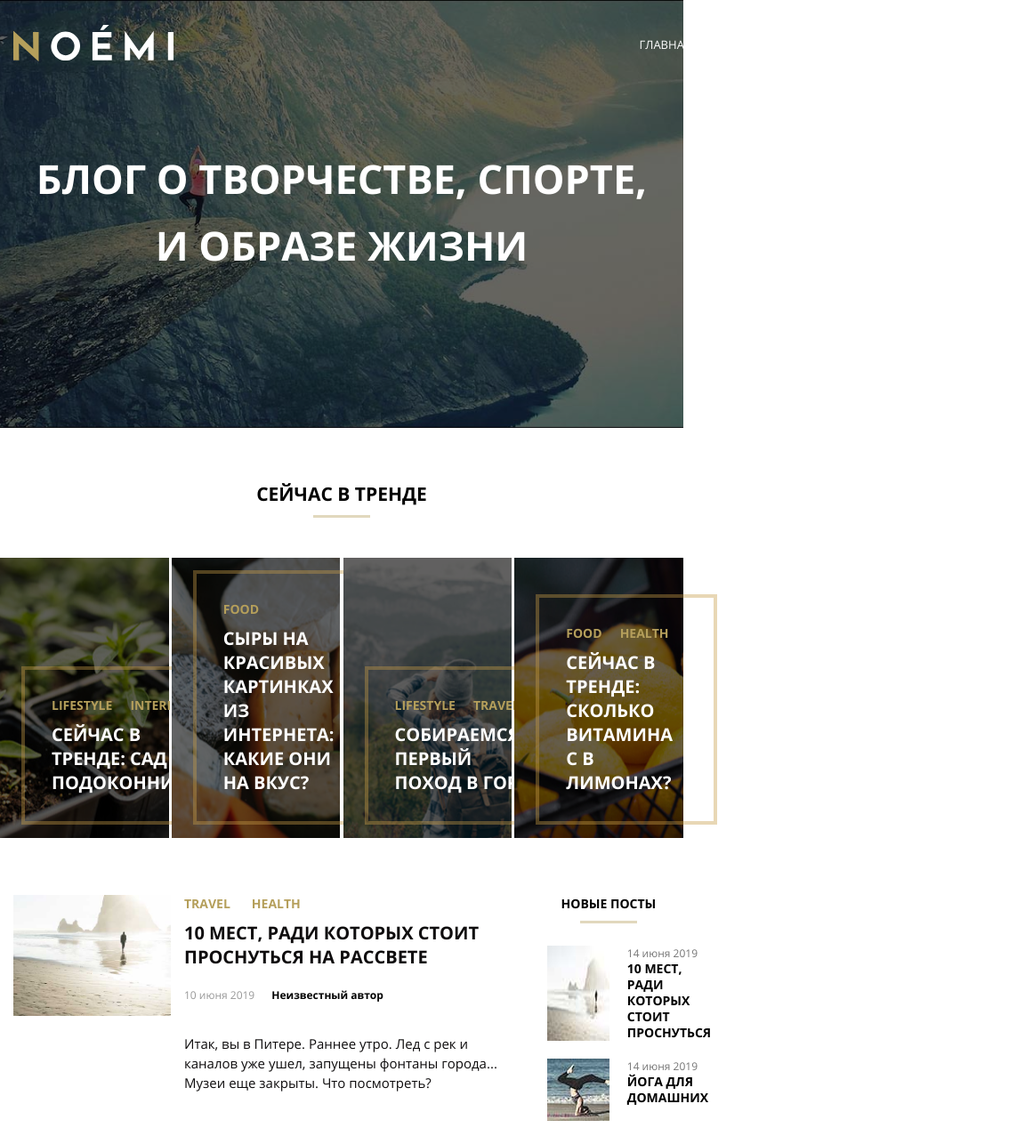
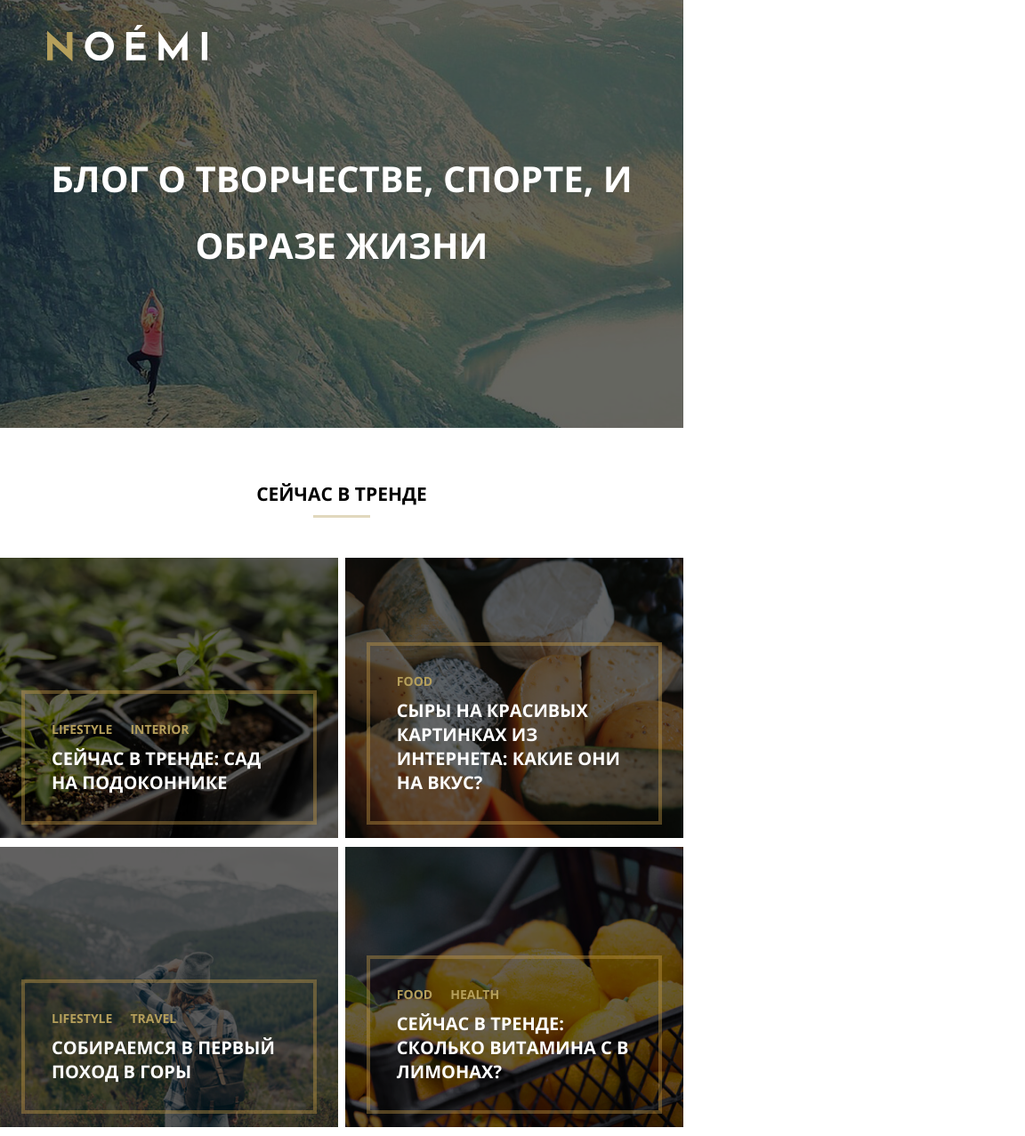
Before and after one commit to VV1nc3nt/MQ-Diploma, a plain HTML site: page index.html in a window 768 px wide. Shown: the top 1277 px of the page at 89% size, 1152 px wide, since content can reach past the window. Drawn offline with Linux system fonts and the light colour scheme; files whose address does not match are found by name.

Commit message:
teblet ver

```diff
--- a/css/style.css
+++ b/css/style.css
@@ -21,6 +21,11 @@
   padding: 0;
   box-sizing: border-box;
 }
+
+/*
+=============================================
+================DESKTOP======================
+============================================= */
 
 /* ==============================HEADER============================= */
 
@@ -591,12 +596,14 @@
 
 .shop_container {
   display: flex;
+  flex-wrap: wrap;
   justify-content: space-between;
 }
 
 .shop_card {
   border: 4px solid rgba(197, 155, 71, 0.4);
   padding: 20px 15px 30px;
+  margin-bottom: 30px;
 }
 
 .shop_img {
@@ -712,6 +719,10 @@
   text-decoration: none;
 }
 
+.shop_button:hover {
+  background-color: #323232;
+}
+
 .button_text {
   font-family: 'OpenSans', Arial, sans-serif;
   font-weight: 700;
@@ -795,3 +806,83 @@
   color: #adadad;
   line-height: normal;
 }
+
+
+/* =============================================
+===================TABLET====================
+============================================= */
+
+@media (min-width: 641px) and (max-width: 1200px) {
+  .header {
+    background-image: url("../images/banner-bg-tablet.jpg");
+  }
+
+  .header::after {
+    content: "";
+    background-color: #000000;
+    position: absolute;
+    top: 0;
+    bottom: 0;
+    left: 0;
+    right: 0;
+    z-index: -1;
+    opacity: 0.6;
+  }
+
+  .header-container {
+    width: 90vw;
+  }
+
+  .header-title {
+    width: 90vw;
+    font-size: 40px;
+  }
+
+  .menu {
+    display: none;
+  }
+
+  .trands_container {
+    display: flex;
+    flex-wrap: wrap;
+  }
+
+  .trand_card {
+    width: 49.5vw;
+    margin-bottom: 10px;
+    background-size: cover;
+  }
+
+  .page_container {
+    justify-content: space-around;
+  }
+
+  .post-card {
+    flex-direction: column;
+    max-width: 390px;
+  }
+
+  .card-picture {
+    width: 50vw;
+    margin-bottom: 15px;
+  }
+
+  .card-content {
+    width: 50vw;
+  }
+
+  .sidebar {
+    width: 35vw;
+  }
+
+  .socials {
+    width: 90vw;
+    margin-left: auto;
+    margin-right: auto;
+  }
+
+  .shop_container {
+    display: flex;
+    justify-content: space-around;
+  }
+}
```
